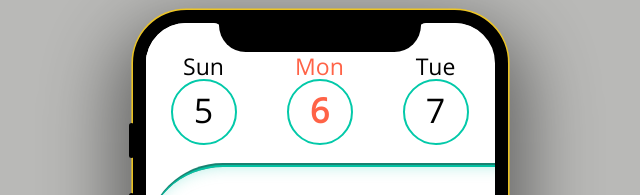
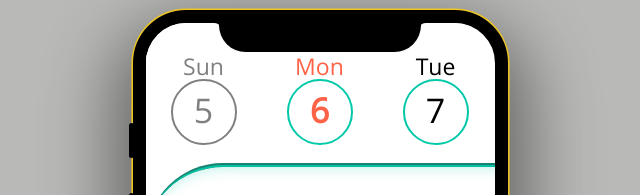
Before and after one commit to Seleznev-Ilya/ToDoList, a plain HTML site: page index.html in a window 1280 px wide. Shown: the top 195 px of the page, without its empty margins (320-960 px from the left). Drawn offline with Linux system fonts and the light colour scheme.

Commit message:
new vertion of header

```diff
--- a/script.js
+++ b/script.js
@@ -56,8 +56,14 @@ function highlightDay() {
         thisDayWrapper.children[7].children[1].style.fontWeight = 'bold';
         thisDayWrapper.children[7].style.color = 'Tomato';
     }
+    for (let i = 0; i < week.length; i++) {
+        if(i < today.getDay()){
+            document.querySelector(".date__wrapper").children[0].children[0].style.color =  'grey';
+            document.querySelector(".date__wrapper").children[0].children[1].style.color =  'grey';
+            document.querySelector(".date__wrapper").children[0].children[1].style.border = 2 + 'px ' + 'solid ' + 'grey';
+        }
+    }
 }
-
 function moveRelevantDate() {
     if (document.documentElement.clientWidth <= 414) {
         if (today.getDay() !== 0) {
--- a/styles/style.css
+++ b/styles/style.css
@@ -70,6 +70,7 @@
     padding: 10px;
     margin: 0 auto;
 }
+
 
 .date_left_today, .date_right_today {
     position: absolute;
```
